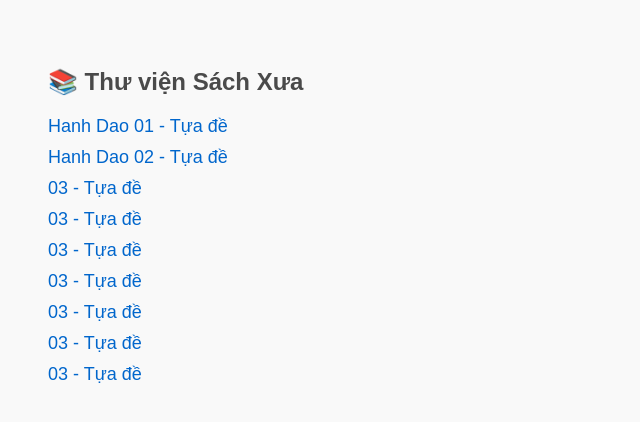
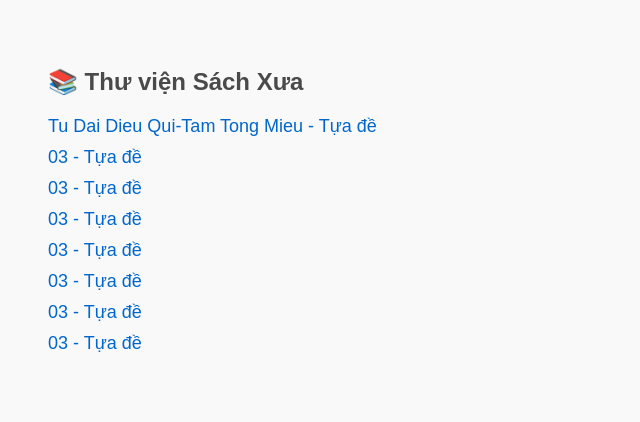
Before and after one commit to Radio-Caodai/Tam-Tong-Mieu-01, a plain HTML site: page index.html in a window 1280 px wide. Shown: the whole page, without its empty margins (0-640 px from the left). Drawn offline with Linux system fonts and the light colour scheme.

Commit message:
Update index.html

```diff
--- a/index.html
+++ b/index.html
@@ -15,8 +15,7 @@
 <body>
   <h2>📚 Thư viện Sách Xưa</h2>
   <ul>
-	<li><a href="Hanh Dao 01/">Hanh Dao 01 - Tựa đề</a></li>
-	<li><a href="Hanh Dao 02/">Hanh Dao 02 - Tựa đề</a></li>
+	<li><a href="Tu Dai Dieu Qui-Tam Tong Mieu/">Tu Dai Dieu Qui-Tam Tong Mieu - Tựa đề</a></li>
 	<li><a href="03/">03 - Tựa đề</a></li>
 	<li><a href="03/">03 - Tựa đề</a></li>
 	<li><a href="03/">03 - Tựa đề</a></li>
```
